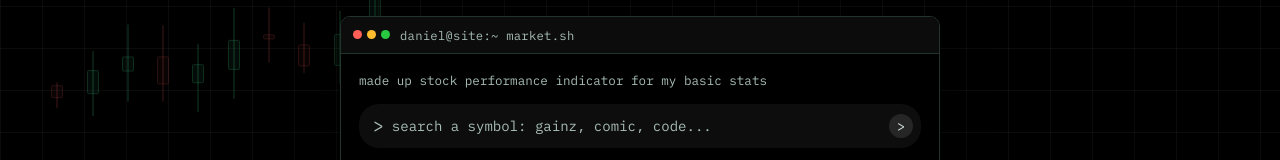
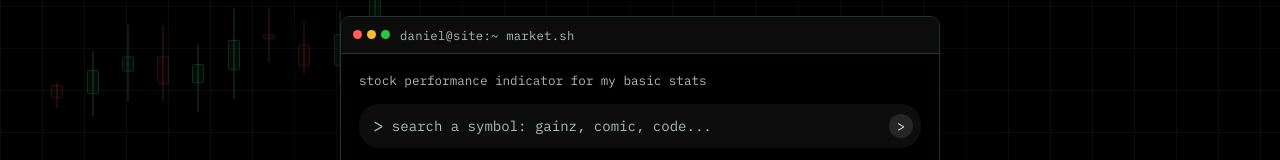
Before and after one commit to McMuf/daniellei.com, a React (Vite) app: page / in a window 1280 px wide. Shown: the part 330-490 px from the top of the page. Built offline with nearby package versions, Linux system fonts and the light colour scheme; no server answers.

Commit message:
remove 'made up' from stock indicator caption

```diff
--- a/src/components/MarketTerminal.tsx
+++ b/src/components/MarketTerminal.tsx
@@ -150,7 +150,7 @@ export default function MarketTerminal() {
       </div>
 
       <div className="mt-app">
-        <p className="mt-caption">made up stock performance indicator for my basic stats</p>
+        <p className="mt-caption">stock performance indicator for my basic stats</p>
 
         <div className="mt-search">
           <span className="mt-caret">&gt;</span>
```
